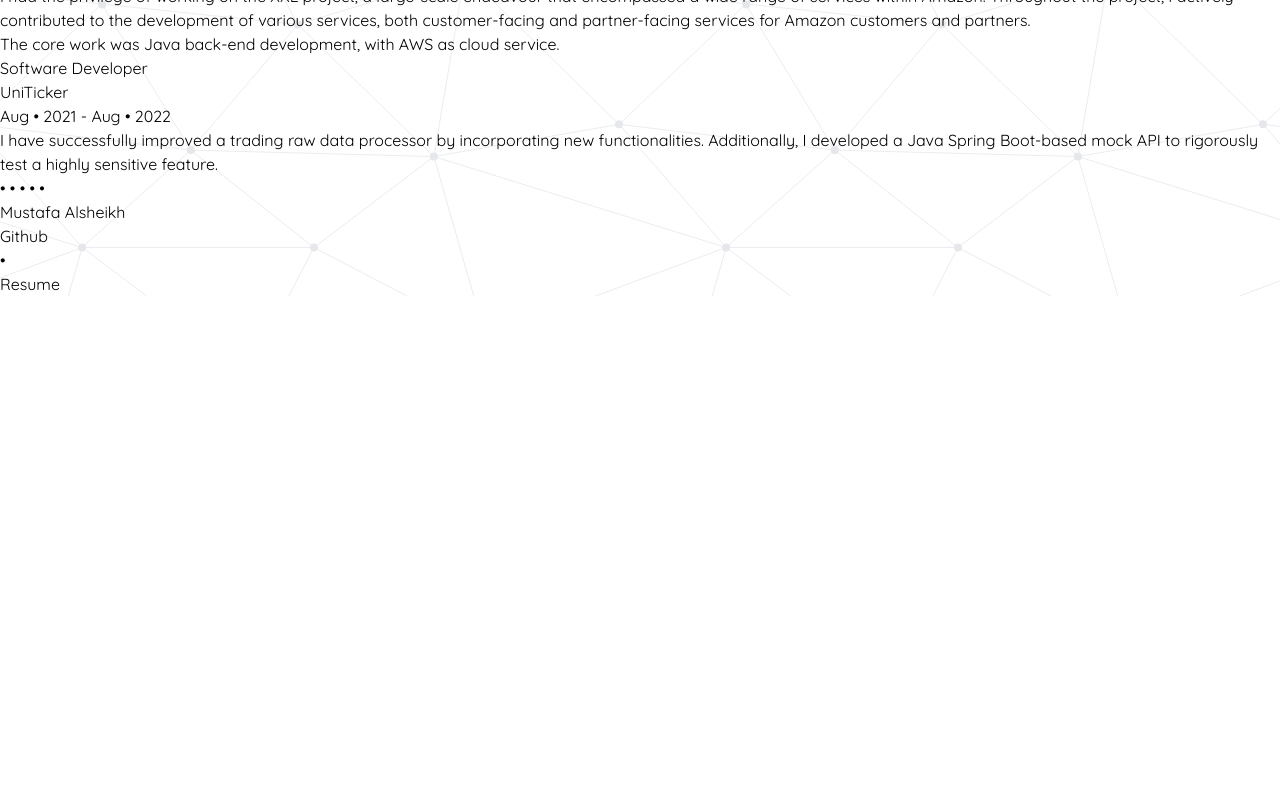
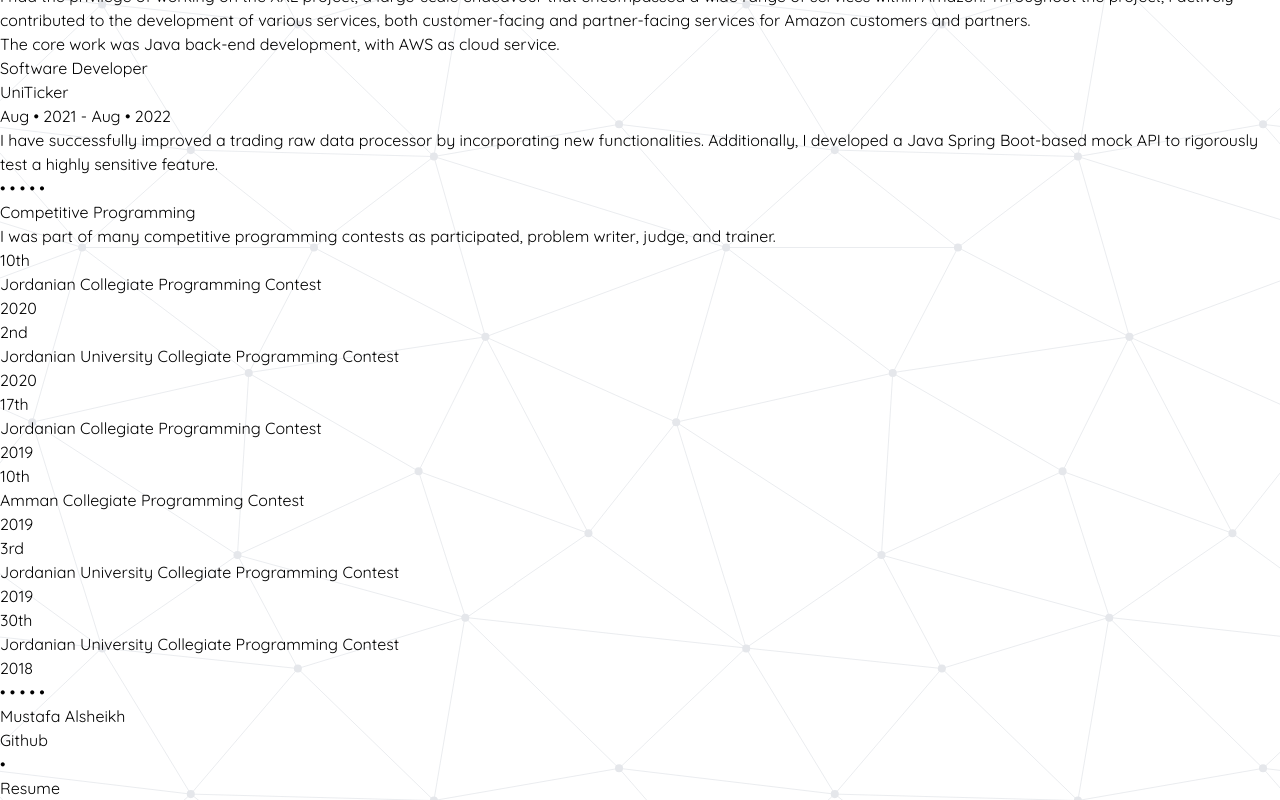
Before and after one commit to mechashadowx/Portfolio, a Next.js app: page / in a window 1280 px wide. Shown: the part 3280-4080 px from the top of the page. Before the commit the page ends 3576 px from the top, so only its background shows below. Built offline with nearby package versions, Linux system fonts and the light colour scheme.

Commit message:
Add Competitive Programming component

```diff
--- /dev/null
+++ b/app/components/CompetitiveProgramming.tsx
@@ -0,0 +1,40 @@
+import { promises as fs } from "fs";
+
+export default async function CompetitiveProgramming() {
+    const file = await fs.readFile(
+        process.cwd() + "/public/data/competitive_programming.json",
+        "utf8"
+    );
+    const contests = JSON.parse(file);
+
+    return (
+        <div className="flex flex-col items-center gap-4">
+            <p className="text-6xl font-light text-center drop-shadow-lg">
+                Competitive Programming
+            </p>
+            <p className="text-lg text-gray-500">
+                I was part of many competitive programming contests as
+                participated, problem writer, judge, and trainer.
+            </p>
+            <div className="divider"></div>
+            <div className="grid grid-cols-2 gap-12">
+                {contests.map((contest: any, index: number) => {
+                    return (
+                        <div
+                            key={index}
+                            className="flex flex-col items-center gap-4"
+                        >
+                            <p className="text-4xl text-center font-bold drop-shadow-md">
+                                {contest.place}
+                            </p>
+                            <p className="text-lg italic text-center">
+                                {contest.name}
+                            </p>
+                            <p className="text-lg">{contest.year}</p>
+                        </div>
+                    );
+                })}
+            </div>
+        </div>
+    );
+}
--- a/app/page.tsx
+++ b/app/page.tsx
@@ -1,3 +1,4 @@
+import CompetitiveProgramming from "./components/CompetitiveProgramming";
 import Divider from "./components/Divider";
 import Experience from "./components/Experience";
 import Hero from "./components/Hero";
@@ -16,6 +17,8 @@
                     <Divider />
                     <Experience />
                     <Divider />
+                    <CompetitiveProgramming />
+                    <Divider />
                 </div>
             </div>
             <footer className="footer footer-center bg-neutral text-neutral-content p-6">
--- /dev/null
+++ b/public/data/competitive_programming.json
@@ -0,0 +1,32 @@
+[
+    {
+        "name": "Jordanian Collegiate Programming Contest",
+        "year": "2020",
+        "place": "10th"
+    },
+    {
+        "name": "Jordanian University Collegiate Programming Contest",
+        "year": "2020",
+        "place": "2nd"
+    },
+    {
+        "name": "Jordanian Collegiate Programming Contest",
+        "year": "2019",
+        "place": "17th"
+    },
+    {
+        "name": "Amman Collegiate Programming Contest",
+        "year": "2019",
+        "place": "10th"
+    },
+    {
+        "name": "Jordanian University Collegiate Programming Contest",
+        "year": "2019",
+        "place": "3rd"
+    },
+    {
+        "name": "Jordanian University Collegiate Programming Contest",
+        "year": "2018",
+        "place": "30th"
+    }
+]
```
